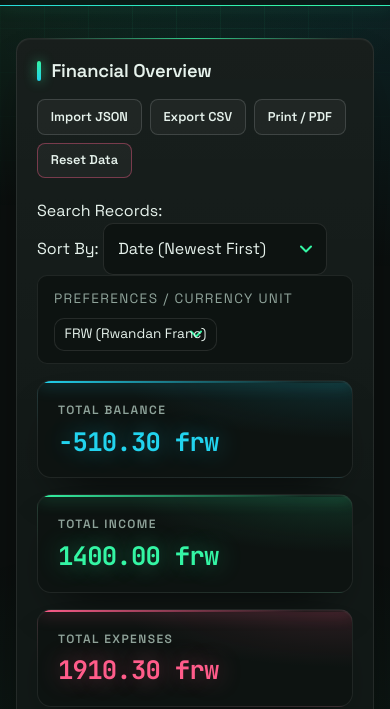
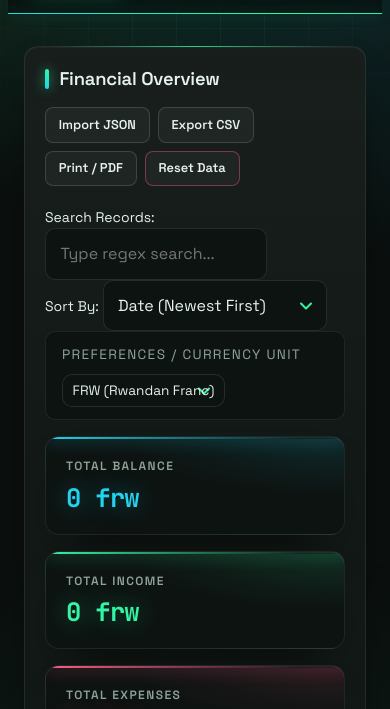
Before and after one commit to Hodali-1/Student-Finance-Tracker, a website: page index.html in a window 390 px wide. Shown: the part 104-813 px from the top of the page. Drawn offline with Linux system fonts and the light colour scheme.

Commit message:
fix: wire app.js modules, clean html duplicates, expand breakpoints, and complete README

```diff
--- a/index.html
+++ b/index.html
@@ -39,7 +39,7 @@
             <!--search box-->
             <div class="control-group">
                 <label for="search-input">Search Records:</label>
-                <label type="text" id="search-input" placeholder="search..."></label>
+                <input type="text" id="search-input" placeholder="Type regex search..."></input>
             </div>
 
             <!--sort control-->
--- a/scripts/app.js
+++ b/scripts/app.js
@@ -1,3 +1,17 @@
+import{ initState } from './state.js';
+import{ initUI} from'./ui.js';
+import{ loadFromStorage, saveToStorage} from './storage.js';
+
+document.addEventListener('DOMContentLoaded',() => {
+    console.log('Initializing Student Finance Tracker...');
+
+    // Initializing State and Load storage
+    initState();
+
+    //Initiazing UI event Listeners and Rendering
+    initUI();
+})
+
 const SEED_TRANSACTIONS = [
     {
         id: "tx-1",
--- a/scripts/search.js
+++ b/scripts/search.js
@@ -7,5 +7,5 @@
 }
 export function highlight(text,re){
     if (!re || !text) return text;
-    return String(text).replace(re,match => '<mark>${match}</mark>');
+    return String(text).replace(re,match => `<mark>${match}</marks>`);
 }
--- a/styles/main.css
+++ b/styles/main.css
@@ -547,3 +547,27 @@
         border-bottom: 1px solid #ddd !important;
     }
 }
+
+/*Mobile styles */
+body{
+    font-size: 14px;
+    padding: 0.5rem;
+
+}
+/* Tablet Breakpoint */
+
+@media (min-width:768px) {
+    body{
+        font-size: 15px;
+        padding: 1rem;
+    }
+}
+/* Desktop Breakpoint */
+@media(min-width: 1024px){
+    body{
+        font-size: 16px;
+        max-width:1280px;
+        margin: 0 auto;
+        padding: 2rem;
+    }
+}
```
Also changed, not shown: README.MD.
